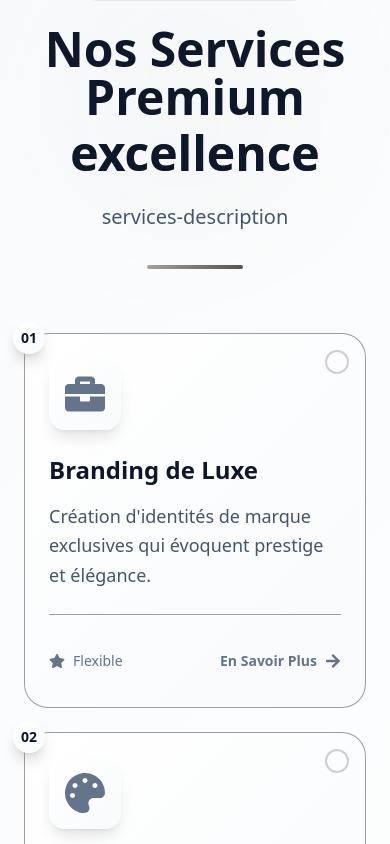
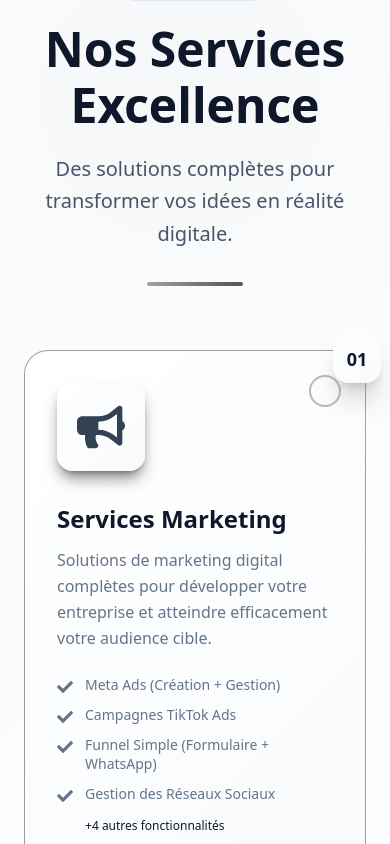
Before and after one commit to HASBAOUI-MOHCINE/noortomark-v2, a React (Vite) app: page / in a window 390 px wide. Shown: the part 3040-3884 px from the top of the page. Built offline with nearby package versions, Linux system fonts and the light colour scheme.

Commit message:
Updated Services,Theme Optimizations

```diff
--- a/src/components/Services.jsx
+++ b/src/components/Services.jsx
@@ -46,7 +46,7 @@ const Services = () => {
           {services.map((service, index) => (
             <div
               key={service.title}
-              className="group relative bg-gradient-to-br from-stone-800/50 to-stone-900/50 backdrop-blur-lg rounded-3xl p-6 lg:p-8 border border-stone-700/50 hover:border-stone-400/30 transition-all duration-500 hover:scale-105 hover:shadow-2xl hover:shadow-stone-500/10"
+              className="group relative bg-gradient-to-br from-stone-800/60 to-stone-900/60 backdrop-blur-xl rounded-3xl p-8 lg:p-10 border border-stone-700/50 hover:border-stone-500/50 transition-all duration-500 hover:scale-[1.02] hover:shadow-2xl hover:shadow-stone-500/20"
               style={{
                 animationDelay: `${index * 100}ms`,
                 transition: 'all 0.5s cubic-bezier(0.4, 0, 0.2, 1)'
@@ -55,68 +55,76 @@ const Services = () => {
               onMouseLeave={() => setHoveredCard(null)}
             >
               {/* Hover Gradient Background */}
-              <div className={`absolute inset-0 bg-gradient-to-br from-stone-400/5 to-purple-500/5 rounded-3xl opacity-0 group-hover:opacity-100 transition-opacity duration-500 ${
+              <div className={`absolute inset-0 bg-gradient-to-br from-stone-500/10 to-stone-700/10 rounded-3xl opacity-0 group-hover:opacity-100 transition-opacity duration-500 ${
                 hoveredCard === index ? 'opacity-100' : ''
               }`}></div>
 
-              {/* Card Number */}
-              <div className="absolute -top-3 -left-3 w-8 h-8 bg-gradient-to-br from-stone-400 to-stone-600 rounded-full flex items-center justify-center shadow-lg shadow-stone-500/25">
-                <span className="text-stone-900 text-sm font-bold">0{index + 1}</span>
+              {/* Card Number Badge */}
+              <div className="absolute -top-4 -right-4 w-12 h-12 bg-gradient-to-br from-stone-500 to-stone-700 rounded-2xl flex items-center justify-center shadow-xl shadow-stone-500/30 group-hover:scale-110 transition-transform duration-300">
+                <span className="text-white text-lg font-bold">0{index + 1}</span>
               </div>
 
               {/* Service Icon */}
-              <div className="relative mb-6">
-                <div className="inline-flex p-4 lg:p-5 bg-gradient-to-br from-stone-700 to-stone-800 rounded-2xl group-hover:scale-110 transition-transform duration-500 shadow-lg">
-                  <service.icon className="w-10 h-10 sm:w-12 sm:h-12 text-stone-400" />
+              <div className="relative mb-8">
+                <div className="inline-flex p-5 lg:p-6 bg-gradient-to-br from-stone-700/80 to-stone-800/80 rounded-2xl group-hover:scale-110 group-hover:rotate-3 transition-all duration-500 shadow-lg shadow-stone-900/50">
+                  <service.icon className="w-12 h-12 sm:w-14 sm:h-14 text-stone-300 group-hover:text-stone-100 transition-colors duration-300" />
                 </div>
-                {/* Animated Circle */}
-                <div className="absolute -top-2 -right-2 w-6 h-6 border-2 border-stone-400/50 rounded-full group-hover:scale-150 group-hover:opacity-0 transition-all duration-500"></div>
+                {/* Animated Ring */}
+                <div className="absolute -top-2 -right-2 w-8 h-8 border-2 border-stone-500/50 rounded-full group-hover:scale-150 group-hover:opacity-0 transition-all duration-500"></div>
               </div>
 
               {/* Service Content */}
-              <div className="relative">
-                <h3 className="text-2xl sm:text-3xl lg:text-3xl font-bold text-white mb-4 group-hover:text-stone-400 transition-colors duration-300">
-                  {t(service.title)}
-                </h3>
+              <div className="relative space-y-6">
+                <div>
+                  <h3 className="text-2xl sm:text-3xl font-bold text-white mb-3 group-hover:text-stone-300 transition-colors duration-300">
+                    {t(service.title)}
+                  </h3>
 
-                <p className="text-stone-300 leading-relaxed lg:leading-loose mb-6 text-lg sm:text-xl lg:text-xl">
-                  {t(service.description)}
-                </p>
+                  <p className="text-stone-400 leading-relaxed text-base sm:text-lg">
+                    {t(service.description)}
+                  </p>
+                </div>
 
                 {/* Features List */}
                 {service.features && (
-                  <ul className="space-y-3 mb-6">
-                    {service.features.slice(0, 3).map((feature, featureIndex) => (
-                      <li key={featureIndex} className="flex items-center gap-3 text-stone-400 text-base sm:text-lg">
-                        <FaCheck className="w-5 h-5 text-stone-400 flex-shrink-0" />
-                        <span>{t(feature)}</span>
-                      </li>
+                  <div className="space-y-2.5">
+                    {service.features.slice(0, 4).map((feature, featureIndex) => (
+                      <div
+                        key={featureIndex}
+                        className="flex items-start gap-3 text-stone-400 text-sm sm:text-base group-hover:text-stone-300 transition-colors duration-300"
+                      >
+                        <FaCheck className="w-4 h-4 text-stone-500 flex-shrink-0 mt-1 group-hover:text-stone-400 transition-colors duration-300" />
+                        <span className="leading-snug">{t(feature)}</span>
+                      </div>
                     ))}
-                  </ul>
+                    {service.features.length > 4 && (
+                      <div className="text-xs text-stone-500 pl-7 pt-1">
+                        +{service.features.length - 4} {language === 'en' ? 'more features' : language === 'fr' ? 'autres fonctionnalités' : 'ميزات أخرى'}
+                      </div>
+                    )}
+                  </div>
                 )}
 
-                {/* Footer with CTA */}
-                <div className="flex items-center justify-between pt-6 border-t border-stone-700/50 group-hover:border-stone-400/30 transition-colors duration-300">
+                {/* Footer with Duration & CTA */}
+                <div className="flex items-center justify-between pt-6 border-t border-stone-700/50 group-hover:border-stone-600/50 transition-colors duration-300">
                   <div className="flex items-center gap-2">
-                    <FaStar className="w-4 h-4 text-stone-400" />
-                    <span className="text-sm text-stone-400 font-medium">
+                    <FaStar className="w-4 h-4 text-stone-500 group-hover:text-stone-400 transition-colors duration-300" />
+                    <span className="text-sm text-stone-500 font-medium group-hover:text-stone-400 transition-colors duration-300">
                       {service.duration || 'Flexible'}
                     </span>
                   </div>
 
-                  <button className="flex items-center gap-2 text-stone-400 hover:text-stone-300 transition-colors duration-300 group/btn">
+                  <button className="flex items-center gap-2 text-stone-400 hover:text-stone-200 transition-colors duration-300 group/btn">
                     <span className="text-sm font-semibold">
-                      {language === 'en' ? 'Learn More' : 'En Savoir Plus'}
+                      {language === 'en' ? 'Details' : language === 'fr' ? 'Détails' : 'التفاصيل'}
                     </span>
-                    <FaArrowRight className="w-4 h-4 group-hover/btn:translate-x-1 transition-transform duration-300" />
+                    <FaArrowRight className="w-3.5 h-3.5 group-hover/btn:translate-x-1 transition-transform duration-300" />
                   </button>
                 </div>
               </div>
 
               {/* Animated Border Effect */}
-              <div className="absolute inset-0 rounded-3xl bg-gradient-to-r from-stone-400 to-purple-500 opacity-0 group-hover:opacity-100 transition-opacity duration-500 -z-10">
-                <div className="absolute inset-[1px] rounded-3xl bg-stone-900"></div>
-              </div>
+              <div className="absolute inset-0 rounded-3xl bg-gradient-to-br from-stone-500/20 to-stone-700/20 opacity-0 group-hover:opacity-100 transition-opacity duration-500 -z-10 blur-xl"></div>
             </div>
           ))}
         </div>
--- a/src/data/services.js
+++ b/src/data/services.js
@@ -1,42 +1,91 @@
 // src/data/services.js
 import {
-  FaBriefcase,
-  FaPalette,
-  FaGlobe,
+  FaBullhorn,
+  FaCode,
   FaChartLine,
-  FaShieldAlt,
-  FaHeadset
+  FaInstagram,
+  FaPencilAlt,
+  FaRocket
 } from 'react-icons/fa';
 
 export const services = [
   {
-    icon: FaBriefcase,
-    title: 'luxury-branding',
-    description: 'luxury-branding-desc'
+    icon: FaBullhorn,
+    title: 'marketing-services',
+    description: 'marketing-services-desc',
+    features: [
+      'meta-ads-feature',
+      'tiktok-ads-feature',
+      'funnel-feature',
+      'social-media-management-feature',
+      'content-strategy-feature',
+      'marketing-audit-feature',
+      'competition-analysis-feature',
+      'action-plan-feature'
+    ],
+    duration: '30 Days Plan'
   },
   {
-    icon: FaPalette,
-    title: 'premium-design',
-    description: 'premium-design-desc'
+    icon: FaCode,
+    title: 'frontend-development',
+    description: 'frontend-development-desc',
+    features: [
+      'landing-pages-feature',
+      'mini-sites-feature',
+      'react-components-feature',
+      'animations-feature',
+      'responsive-design-feature',
+      'seo-technical-feature',
+      'debug-maintenance-feature'
+    ],
+    duration: 'Flexible'
   },
   {
-    icon: FaGlobe,
-    title: 'global-marketing',
-    description: 'global-marketing-desc'
+    icon: FaPencilAlt,
+    title: 'copywriting-services',
+    description: 'copywriting-services-desc',
+    features: [
+      'posts-copywriting-feature',
+      'ads-copywriting-feature',
+      'emails-copywriting-feature',
+      'landing-pages-content-feature'
+    ],
+    duration: '7-14 Days'
+  },
+  {
+    icon: FaInstagram,
+    title: 'social-optimization',
+    description: 'social-optimization-desc',
+    features: [
+      'instagram-optimization-feature',
+      'tiktok-optimization-feature',
+      'content-calendar-feature',
+      'engagement-strategy-feature'
+    ],
+    duration: 'Monthly'
   },
   {
     icon: FaChartLine,
-    title: 'business-consulting',
-    description: 'business-consulting-desc'
+    title: 'reporting-analysis',
+    description: 'reporting-analysis-desc',
+    features: [
+      'monthly-reporting-feature',
+      'performance-tracking-feature',
+      'roi-analysis-feature',
+      'recommendations-feature'
+    ],
+    duration: 'Monthly'
   },
   {
-    icon: FaShieldAlt,
-    title: 'security-privacy',
-    description: 'security-privacy-desc'
-  },
-  {
-    icon: FaHeadset,
-    title: 'premium-support',
-    description: 'premium-support-desc'
+    icon: FaRocket,
+    title: 'strategic-coaching',
+    description: 'strategic-coaching-desc',
+    features: [
+      'marketing-strategy-feature',
+      'campaign-creation-feature',
+      'growth-consulting-feature',
+      'personalized-coaching-feature'
+    ],
+    duration: 'Flexible'
   }
 ];
--- a/src/data/translations.js
+++ b/src/data/translations.js
@@ -8,19 +8,64 @@ export const translations = {
     'hero-text': 'Elevate your brand with unmatched luxury and professionalism',
     'discover-services': 'Discover our services',
     'place-order': 'Place an order',
-    'our-services': 'Our Premium Services',
-    'luxury-branding': 'Luxury Branding',
-    'luxury-branding-desc': 'Creation of exclusive brand identities that evoke prestige and elegance.',
-    'premium-design': 'Premium Design',
-    'premium-design-desc': 'Design solutions combining sophistication and modern aesthetics.',
-    'global-marketing': 'Global Marketing',
-    'global-marketing-desc': 'Strategic campaigns to propel your brand internationally.',
-    'business-consulting': 'Business Consulting',
-    'business-consulting-desc': 'Expert advice to optimize your growth and impact.',
-    'security-privacy': 'Security & Privacy',
-    'security-privacy-desc': 'Protect your brand integrity with high-end security solutions.',
-    'premium-support': 'Premium Support 24/7',
-    'premium-support-desc': 'Dedicated assistance at all times for seamless service.',
+    'our-services': 'Our Services',
+    'excellence': 'Excellence',
+    'services-description': 'Complete solutions to transform your ideas into digital reality.',
+
+    // Marketing Services
+    'marketing-services': 'Marketing Services',
+    'marketing-services-desc': 'Complete digital marketing solutions to grow your business and reach your target audience effectively.',
+    'meta-ads-feature': 'Meta Ads (Creation + Management)',
+    'tiktok-ads-feature': 'TikTok Ads Campaigns',
+    'funnel-feature': 'Simple Funnel (Lead Form + WhatsApp)',
+    'social-media-management-feature': 'Social Media Management',
+    'content-strategy-feature': 'Content Strategy',
+    'marketing-audit-feature': 'Complete Marketing Audit',
+    'competition-analysis-feature': 'Competition Analysis',
+    'action-plan-feature': '30-Day Action Plan',
+
+    // Frontend Development
+    'frontend-development': 'Frontend Development',
+    'frontend-development-desc': 'Modern, responsive web development solutions to bring your digital presence to life.',
+    'landing-pages-feature': 'Landing Pages (HTML/CSS/JS)',
+    'mini-sites-feature': 'Mini-sites (3-5 pages)',
+    'react-components-feature': 'React Components',
+    'animations-feature': 'Simple Animations',
+    'responsive-design-feature': 'Responsive Design',
+    'seo-technical-feature': 'Basic Technical SEO',
+    'debug-maintenance-feature': 'Debug / Maintenance',
+
+    // Copywriting Services
+    'copywriting-services': 'Copywriting Services',
+    'copywriting-services-desc': 'Compelling content creation that converts and engages your audience across all platforms.',
+    'posts-copywriting-feature': 'Social Media Posts',
+    'ads-copywriting-feature': 'Ad Copy',
+    'emails-copywriting-feature': 'Email Campaigns',
+    'landing-pages-content-feature': 'Landing Page Content',
+
+    // Social Optimization
+    'social-optimization': 'Social Media Optimization',
+    'social-optimization-desc': 'Optimize your Instagram and TikTok presence to maximize engagement and growth.',
+    'instagram-optimization-feature': 'Instagram Optimization',
+    'tiktok-optimization-feature': 'TikTok Optimization',
+    'content-calendar-feature': 'Content Calendar',
+    'engagement-strategy-feature': 'Engagement Strategy',
+
+    // Reporting & Analysis
+    'reporting-analysis': 'Reporting & Analysis',
+    'reporting-analysis-desc': 'Detailed monthly reports and insights to track your performance and ROI.',
+    'monthly-reporting-feature': 'Monthly Reports',
+    'performance-tracking-feature': 'Performance Tracking',
+    'roi-analysis-feature': 'ROI Analysis',
+    'recommendations-feature': 'Strategic Recommendations',
+
+    // Strategic Coaching
+    'strategic-coaching': 'Strategic Coaching',
+    'strategic-coaching-desc': 'Personalized marketing consulting and strategic guidance to accelerate your growth.',
+    'marketing-strategy-feature': 'Marketing Strategy',
+    'campaign-creation-feature': 'Campaign Creation',
+    'growth-consulting-feature': 'Growth Consulting',
+    'personalized-coaching-feature': 'Personalized Coaching',
     'request-service': 'Request Your Service',
     'choose-service': 'Choose a service',
     'choose-service-placeholder': 'Choose a service...',
@@ -53,19 +98,64 @@ export const translations = {
     'hero-text': 'Élevez votre marque avec un luxe et un professionnalisme inégalés',
     'discover-services': 'Découvrir nos services',
     'place-order': 'Passer une commande',
-    'our-services': 'Nos Services Premium',
-    'luxury-branding': 'Branding de Luxe',
-    'luxury-branding-desc': 'Création d\'identités de marque exclusives qui évoquent prestige et élégance.',
-    'premium-design': 'Design Premium',
-    'premium-design-desc': 'Des solutions de design alliant sophistication et esthétique moderne.',
-    'global-marketing': 'Marketing Global',
-    'global-marketing-desc': 'Des campagnes stratégiques pour propulser votre marque à l\'international.',
-    'business-consulting': 'Conseil en Affaires',
-    'business-consulting-desc': 'Des conseils d\'experts pour optimiser votre croissance et votre impact.',
-    'security-privacy': 'Sécurité & Confidentialité',
-    'security-privacy-desc': 'Protégez l\'intégrité de votre marque avec des solutions de sécurité haut de gamme.',
-    'premium-support': 'Support Premium 24/7',
-    'premium-support-desc': 'Assistance dédiée à tout moment pour un service sans faille.',
+    'our-services': 'Nos Services',
+    'excellence': 'Excellence',
+    'services-description': 'Des solutions complètes pour transformer vos idées en réalité digitale.',
+
+    // Marketing Services
+    'marketing-services': 'Services Marketing',
+    'marketing-services-desc': 'Solutions de marketing digital complètes pour développer votre entreprise et atteindre efficacement votre audience cible.',
+    'meta-ads-feature': 'Meta Ads (Création + Gestion)',
+    'tiktok-ads-feature': 'Campagnes TikTok Ads',
+    'funnel-feature': 'Funnel Simple (Formulaire + WhatsApp)',
+    'social-media-management-feature': 'Gestion des Réseaux Sociaux',
+    'content-strategy-feature': 'Stratégie de Contenu',
+    'marketing-audit-feature': 'Audit Marketing Complet',
+    'competition-analysis-feature': 'Analyse de la Concurrence',
+    'action-plan-feature': 'Plan d\'Action sur 30 Jours',
+
+    // Frontend Development
+    'frontend-development': 'Développement Frontend',
+    'frontend-development-desc': 'Solutions de développement web modernes et responsives pour donner vie à votre présence digitale.',
+    'landing-pages-feature': 'Landing Pages (HTML/CSS/JS)',
+    'mini-sites-feature': 'Mini-sites (3-5 pages)',
+    'react-components-feature': 'Composants React',
+    'animations-feature': 'Animations Simples',
+    'responsive-design-feature': 'Design Responsive',
+    'seo-technical-feature': 'SEO Technique de Base',
+    'debug-maintenance-feature': 'Debug / Maintenance',
+
+    // Copywriting Services
+    'copywriting-services': 'Services de Copywriting',
+    'copywriting-services-desc': 'Création de contenu convaincant qui convertit et engage votre audience sur toutes les plateformes.',
+    'posts-copywriting-feature': 'Posts Réseaux Sociaux',
+    'ads-copywriting-feature': 'Textes Publicitaires',
+    'emails-copywriting-feature': 'Campagnes Email',
+    'landing-pages-content-feature': 'Contenu Landing Pages',
+
+    // Social Optimization
+    'social-optimization': 'Optimisation Réseaux Sociaux',
+    'social-optimization-desc': 'Optimisez votre présence sur Instagram et TikTok pour maximiser l\'engagement et la croissance.',
+    'instagram-optimization-feature': 'Optimisation Instagram',
+    'tiktok-optimization-feature': 'Optimisation TikTok',
+    'content-calendar-feature': 'Calendrier de Contenu',
+    'engagement-strategy-feature': 'Stratégie d\'Engagement',
+
+    // Reporting & Analysis
+    'reporting-analysis': 'Reporting & Analyse',
+    'reporting-analysis-desc': 'Rapports mensuels détaillés et analyses pour suivre vos performances et votre ROI.',
+    'monthly-reporting-feature': 'Rapports Mensuels',
+    'performance-tracking-feature': 'Suivi des Performances',
+    'roi-analysis-feature': 'Analyse du ROI',
+    'recommendations-feature': 'Recommandations Stratégiques',
+
+    // Strategic Coaching
+    'strategic-coaching': 'Coaching Stratégique',
+    'strategic-coaching-desc': 'Conseil marketing personnalisé et accompagnement stratégique pour accélérer votre croissance.',
+    'marketing-strategy-feature': 'Stratégie Marketing',
+    'campaign-creation-feature': 'Création de Campagnes',
+    'growth-consulting-feature': 'Conseil en Croissance',
+    'personalized-coaching-feature': 'Coaching Personnalisé',
     'request-service': 'Demandez Votre Service',
     'choose-service': 'Choisissez un service',
     'choose-service-placeholder': 'Choisissez un service...',
@@ -98,19 +188,64 @@ export const translations = {
     'hero-text': 'ارتقِ بعلامتك التجارية بفخامة واحترافية لا مثيل لها',
     'discover-services': 'اكتشف خدماتنا',
     'place-order': 'قدم طلبك',
-    'our-services': 'خدماتنا المميزة',
-    'luxury-branding': 'العلامة التجارية الفاخرة',
-    'luxury-branding-desc': 'إنشاء هويات علامات تجارية حصرية تثير الهيبة والأناقة.',
-    'premium-design': 'التصميم المتميز',
-    'premium-design-desc': 'حلول تصميم تجمع بين التطور والجمالية الحديثة.',
-    'global-marketing': 'التسويق العالمي',
-    'global-marketing-desc': 'حملات استراتيجية لدفع علامتك التجارية عالمياً.',
-    'business-consulting': 'الاستشارات التجارية',
-    'business-consulting-desc': 'نصائح خبراء لتحسين نموك وتأثيرك.',
-    'security-privacy': 'الأمان والخصوصية',
-    'security-privacy-desc': 'احمِ سلامة علامتك التجارية بحلول أمنية عالية الجودة.',
-    'premium-support': 'دعم مميز 24/7',
-    'premium-support-desc': 'مساعدة مخصصة في جميع الأوقات لخدمة سلسة.',
+    'our-services': 'خدماتنا',
+    'excellence': 'التميز',
+    'services-description': 'حلول متكاملة لتحويل أفكارك إلى واقع رقمي.',
+
+    // Marketing Services
+    'marketing-services': 'خدمات التسويق',
+    'marketing-services-desc': 'حلول تسويق رقمي شاملة لتنمية أعمالك والوصول إلى جمهورك المستهدف بفعالية.',
+    'meta-ads-feature': 'إعلانات Meta (إنشاء + إدارة)',
+    'tiktok-ads-feature': 'حملات إعلانات TikTok',
+    'funnel-feature': 'مسار بسيط (نموذج + واتساب)',
+    'social-media-management-feature': 'إدارة وسائل التواصل الاجتماعي',
+    'content-strategy-feature': 'استراتيجية المحتوى',
+    'marketing-audit-feature': 'تدقيق تسويقي شامل',
+    'competition-analysis-feature': 'تحليل المنافسة',
+    'action-plan-feature': 'خطة عمل لمدة 30 يوماً',
+
+    // Frontend Development
+    'frontend-development': 'تطوير الواجهات الأمامية',
+    'frontend-development-desc': 'حلول تطوير ويب حديثة ومتجاوبة لإحياء حضورك الرقمي.',
+    'landing-pages-feature': 'صفحات هبوط (HTML/CSS/JS)',
+    'mini-sites-feature': 'مواقع صغيرة (3-5 صفحات)',
+    'react-components-feature': 'مكونات React',
+    'animations-feature': 'رسوم متحركة بسيطة',
+    'responsive-design-feature': 'تصميم متجاوب',
+    'seo-technical-feature': 'SEO تقني أساسي',
+    'debug-maintenance-feature': 'تصحيح / صيانة',
+
+    // Copywriting Services
+    'copywriting-services': 'خدمات كتابة المحتوى',
+    'copywriting-services-desc': 'إنشاء محتوى مقنع يحول ويشرك جمهورك عبر جميع المنصات.',
+    'posts-copywriting-feature': 'منشورات وسائل التواصل',
+    'ads-copywriting-feature': 'نصوص إعلانية',
+    'emails-copywriting-feature': 'حملات البريد الإلكتروني',
+    'landing-pages-content-feature': 'محتوى صفحات الهبوط',
+
+    // Social Optimization
+    'social-optimization': 'تحسين وسائل التواصل',
+    'social-optimization-desc': 'قم بتحسين حضورك على Instagram و TikTok لتحقيق أقصى قدر من التفاعل والنمو.',
+    'instagram-optimization-feature': 'تحسين Instagram',
+    'tiktok-optimization-feature': 'تحسين TikTok',
+    'content-calendar-feature': 'تقويم المحتوى',
+    'engagement-strategy-feature': 'استراتيجية التفاعل',
+
+    // Reporting & Analysis
+    'reporting-analysis': 'التقارير والتحليل',
+    'reporting-analysis-desc': 'تقارير شهرية مفصلة ورؤى لتتبع أدائك وعائد الاستثمار.',
+    'monthly-reporting-feature': 'تقارير شهرية',
+    'performance-tracking-feature': 'تتبع الأداء',
+    'roi-analysis-feature': 'تحليل عائد الاستثمار',
+    'recommendations-feature': 'توصيات استراتيجية',
+
+    // Strategic Coaching
+    'strategic-coaching': 'التدريب الاستراتيجي',
+    'strategic-coaching-desc': 'استشارات تسويقية مخصصة وتوجيه استراتيجي لتسريع نموك.',
+    'marketing-strategy-feature': 'استراتيجية التسويق',
+    'campaign-creation-feature': 'إنشاء الحملات',
+    'growth-consulting-feature': 'استشارات النمو',
+    'personalized-coaching-feature': 'تدريب مخصص',
     'request-service': 'اطلب خدمتك',
     'choose-service': 'اختر خدمة',
     'choose-service-placeholder': 'اختر خدمة...',
```
Also changed, not shown: 1 other file (tests, documents, lock files or other folders).
